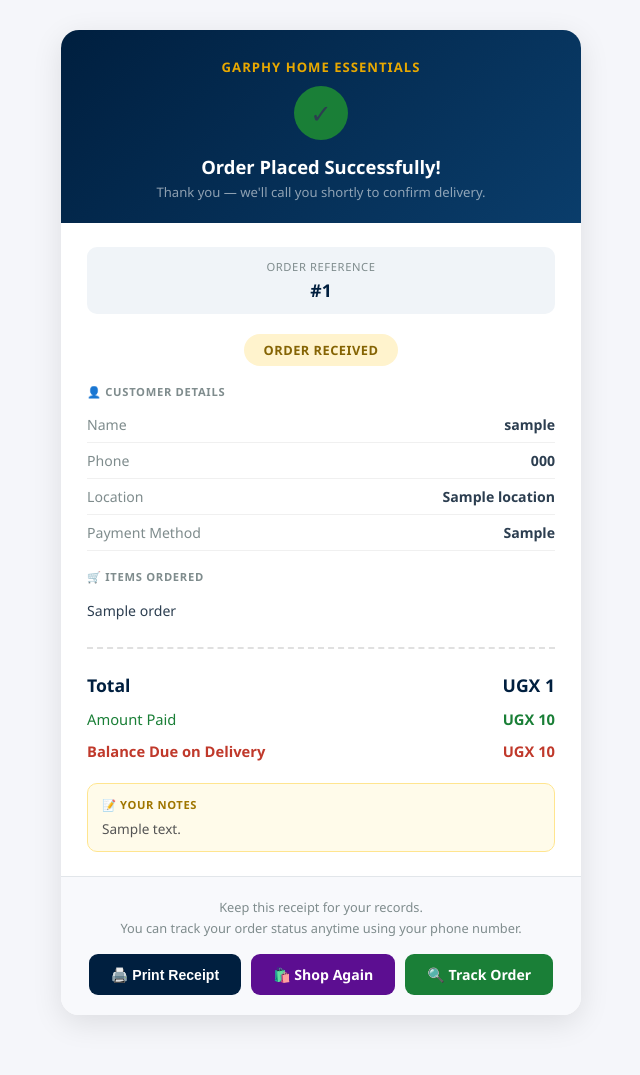
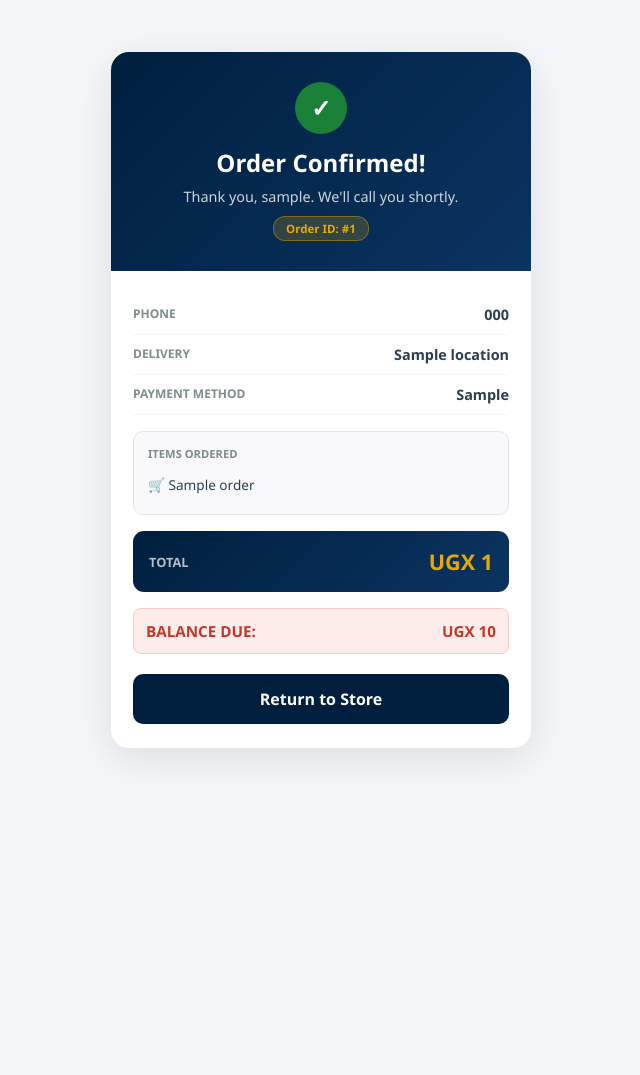
Before and after one commit to FAR-ANALYST/phionah-plastics, a Flask app: template templates/receipt.html in a window 1280 px wide. Shown: the whole page, without its empty margins (319-959 px from the left). After the commit the page ends 758 px from the top, so only its background shows below. Run offline with Flask 3, Linux system fonts and the light colour scheme; the template is opened without the code that fills it: most values are stand-ins (such as "Sample title", 1, 10 or a date in 2020).

Commit message:
Update receipt.html

```diff
--- a/templates/receipt.html
+++ b/templates/receipt.html
@@ -3,270 +3,114 @@
 <head>
     <meta charset="UTF-8">
     <meta name="viewport" content="width=device-width, initial-scale=1.0">
-    <title>Order Receipt — Garphy Home Essentials</title>
+    <title>Receipt - Garphy Home Essentials</title>
     <style>
         :root {
-            --navy:   #001f3f;
-            --purple: #5c0e91;
-            --gold:   #e8a800;
-            --green:  #1a7f37;
-            --light:  #f5f6fa;
-            --white:  #ffffff;
-            --border: #e2e6ea;
+            --navy:    #001f3f;
+            --purple:  #5c0e91;
+            --gold:    #e8a800;
+            --green:   #1a7f37;
+            --red:     #c0392b;
+            --light:   #f5f6fa;
+            --white:   #ffffff;
+            --border:  #e2e6ea;
+            --text:    #2c3e50;
+            --muted:   #7f8c8d;
         }
         *, *::before, *::after { box-sizing: border-box; margin: 0; padding: 0; }
-        body {
-            font-family: 'Segoe UI', system-ui, sans-serif;
-            background: var(--light);
-            padding: 30px 16px 60px;
-            color: #2c3e50;
+        body { font-family: 'Segoe UI', system-ui, sans-serif; background: var(--light); color: var(--text); display: flex; align-items: center; justify-content: center; min-height: 100vh; padding: 20px;}
+
+        .receipt {
+            background: var(--white); border-radius: 18px; width: 100%;
+            max-width: 420px; box-shadow: 0 10px 40px rgba(0,0,0,0.1);
+            animation: popIn 0.3s ease; overflow: hidden;
         }
-        .receipt {
-            max-width: 520px;
-            margin: auto;
-            background: var(--white);
-            border-radius: 18px;
-            box-shadow: 0 8px 30px rgba(0,0,0,0.1);
-            overflow: hidden;
+        @keyframes popIn { from { transform: scale(0.95); opacity: 0; } to { transform: scale(1); opacity: 1; } }
+
+        .receipt-header {
+            background: linear-gradient(135deg, var(--navy), #0a3460);
+            color: white; padding: 30px 22px; text-align: center;
+        }
+        .check-circle {
+            width: 52px; height: 52px; background: var(--green); border-radius: 50%;
+            display: flex; align-items: center; justify-content: center; margin: 0 auto 12px; font-size: 24px; font-weight: bold;
+        }
+        .receipt-ref {
+            display: inline-block; background: rgba(232,168,0,0.2); border: 1px solid rgba(232,168,0,0.4);
+            color: var(--gold); font-size: 0.72rem; font-weight: 800; padding: 4px 12px; border-radius: 12px; margin-top: 10px;
         }
 
-        /* Header */
-        .receipt-header {
-            background: linear-gradient(135deg, var(--navy), #0a3d6b);
-            padding: 28px 26px 22px;
-            text-align: center;
+        .receipt-body { padding: 24px 22px; }
+        .receipt-row { display: flex; justify-content: space-between; padding: 10px 0; border-bottom: 1px solid var(--light); }
+        .r-label { font-size: 0.75rem; color: var(--muted); font-weight: 700; text-transform: uppercase; }
+        .r-value { font-size: 0.9rem; color: var(--text); font-weight: 600; text-align: right; max-width: 60%; }
+
+        .receipt-items { background: #f9f9fb; border-radius: 10px; padding: 14px; margin: 16px 0; border: 1px solid var(--border); }
+        .receipt-item { font-size: 0.85rem; padding: 6px 0; border-bottom: 1px solid var(--border); display: flex; gap: 8px; line-height: 1.4; }
+        .receipt-item:last-child { border-bottom: none; }
+
+        .receipt-total {
+            background: linear-gradient(135deg, var(--navy), #0a3460); border-radius: 11px;
+            padding: 16px; display: flex; justify-content: space-between; align-items: center; margin: 16px 0;
         }
-        .receipt-header .tick {
-            width: 54px; height: 54px;
-            background: var(--green);
-            border-radius: 50%;
-            display: flex; align-items: center; justify-content: center;
-            font-size: 1.6rem;
-            margin: 0 auto 14px;
+        .receipt-total .tv { color: var(--gold); font-size: 1.35rem; font-weight: 900; }
+
+        .balance-row { background: #fdecea; border: 1px solid #f5c6cb; border-radius: 8px; padding: 12px; display: flex; justify-content: space-between; margin-bottom: 20px;}
+        .balance-row span { color: var(--red); font-weight: 800; font-size: 0.95rem; }
+
+        .btn-home {
+            display: block; width: 100%; text-align: center; padding: 14px;
+            background: var(--navy); color: white; border-radius: 10px;
+            text-decoration: none; font-weight: bold; transition: opacity 0.2s;
         }
-        .receipt-header h2 { color: var(--white); font-size: 1.15rem; font-weight: 900; margin-bottom: 4px; }
-        .receipt-header p  { color: rgba(255,255,255,0.55); font-size: 0.82rem; }
-        .brand { color: var(--gold); font-weight: 800; font-size: 0.82rem; margin-bottom: 10px; letter-spacing: 1px; text-transform: uppercase; }
-
-        /* Body */
-        .receipt-body { padding: 24px 26px; }
-
-        .ref-badge {
-            text-align: center;
-            background: #f0f4f8;
-            border-radius: 10px;
-            padding: 12px;
-            margin-bottom: 20px;
-        }
-        .ref-badge span { font-size: 0.7rem; color: #7f8c8d; display: block; margin-bottom: 4px; text-transform: uppercase; letter-spacing: 0.6px; }
-        .ref-badge strong { font-size: 1.1rem; color: var(--navy); font-weight: 900; }
-
-        .section-label {
-            font-size: 0.7rem;
-            font-weight: 800;
-            text-transform: uppercase;
-            letter-spacing: 0.7px;
-            color: #7f8c8d;
-            margin-bottom: 8px;
-            margin-top: 18px;
-        }
-
-        .info-row {
-            display: flex;
-            justify-content: space-between;
-            align-items: flex-start;
-            padding: 8px 0;
-            border-bottom: 1px solid #f0f0f0;
-            font-size: 0.88rem;
-            gap: 12px;
-        }
-        .info-row:last-child { border-bottom: none; }
-        .info-row .lbl { color: #7f8c8d; flex-shrink: 0; }
-        .info-row .val { font-weight: 600; text-align: right; color: #2c3e50; }
-
-        .items-list { margin: 8px 0; }
-        .item-entry {
-            padding: 9px 0;
-            border-bottom: 1px solid #f5f5f5;
-            font-size: 0.88rem;
-        }
-        .item-entry:last-child { border-bottom: none; }
-
-        .divider {
-            border: none;
-            border-top: 2px dashed #e0e0e0;
-            margin: 18px 0;
-        }
-
-        .total-row {
-            display: flex;
-            justify-content: space-between;
-            align-items: center;
-            padding: 6px 0;
-            font-size: 0.92rem;
-        }
-        .total-row.big { font-size: 1.1rem; font-weight: 900; color: var(--navy); }
-        .total-row.balance { color: #c0392b; font-weight: 700; }
-
-        .notes-box {
-            background: #fffbea;
-            border: 1.5px solid #ffe58f;
-            border-radius: 10px;
-            padding: 12px 14px;
-            margin-top: 16px;
-            font-size: 0.85rem;
-            color: #555;
-            line-height: 1.55;
-        }
-        .notes-box strong { display: block; font-size: 0.7rem; text-transform: uppercase; letter-spacing: 0.6px; color: #a07600; margin-bottom: 5px; }
-
-        /* Status badge */
-        .status-block {
-            text-align: center;
-            margin: 20px 0 10px;
-        }
-        .status-pill {
-            display: inline-block;
-            padding: 7px 20px;
-            border-radius: 20px;
-            font-size: 0.8rem;
-            font-weight: 800;
-            letter-spacing: 0.5px;
-            text-transform: uppercase;
-            background: #fff3cd;
-            color: #856404;
-        }
-
-        /* Footer */
-        .receipt-footer {
-            background: #f8f9fc;
-            border-top: 1px solid var(--border);
-            padding: 20px 26px;
-            text-align: center;
-        }
-        .receipt-footer p { font-size: 0.8rem; color: #7f8c8d; line-height: 1.6; margin-bottom: 16px; }
-
-        .btn-row { display: flex; gap: 10px; flex-wrap: wrap; justify-content: center; }
-        .btn {
-            padding: 11px 22px;
-            border-radius: 9px;
-            border: none;
-            font-size: 0.88rem;
-            font-weight: 700;
-            cursor: pointer;
-            transition: opacity 0.2s;
-            text-decoration: none;
-            display: inline-flex;
-            align-items: center;
-            gap: 6px;
-        }
-        .btn-print  { background: var(--navy);   color: white; }
-        .btn-home   { background: var(--purple);  color: white; }
-        .btn-track  { background: var(--green);   color: white; }
-        .btn:hover  { opacity: 0.85; }
-
-        @media print {
-            body { background: white; padding: 0; }
-            .receipt { box-shadow: none; border-radius: 0; }
-            .btn-row, .receipt-footer { display: none; }
-        }
+        .btn-home:hover { opacity: 0.9; }
     </style>
 </head>
 <body>
 
     <div class="receipt">
-
-    <!-- Header -->
         <div class="receipt-header">
-        <div class="brand">Garphy Home Essentials</div>
-        <div class="tick">✓</div>
-        <h2>Order Placed Successfully!</h2>
-        <p>Thank you — we'll call you shortly to confirm delivery.</p>
+            <div class="check-circle">✓</div>
+            <h2>Order Confirmed!</h2>
+            <p style="font-size: 0.9rem; margin-top: 8px; color: rgba(255,255,255,0.8);">Thank you, {{ order.username }}. We'll call you shortly.</p>
+            <div class="receipt-ref">Order ID: #{{ order.id }}</div>
         </div>
 
-    <!-- Body -->
         <div class="receipt-body">
-
-        <!-- Order reference -->
-        <div class="ref-badge">
-            <span>Order Reference</span>
-            <strong>#{{ order.id }}</strong>
+            <div class="receipt-row">
+                <span class="r-label">Phone</span>
+                <span class="r-value">{{ order.phone }}</span>
+            </div>
+            <div class="receipt-row">
+                <span class="r-label">Delivery</span>
+                <span class="r-value">{{ order.location }}</span>
+            </div>
+            <div class="receipt-row">
+                <span class="r-label">Payment Method</span>
+                <span class="r-value">{{ order.payment_method }}</span>
             </div>
 
-        <!-- Status -->
-        <div class="status-block">
-            <span class="status-pill">{{ order.status }}</span>
-        </div>
-
-        <!-- Customer details -->
-        <div class="section-label">👤 Customer Details</div>
-        <div class="info-row">
-            <span class="lbl">Name</span>
-            <span class="val">{{ order.username }}</span>
-        </div>
-        <div class="info-row">
-            <span class="lbl">Phone</span>
-            <span class="val">{{ order.phone }}</span>
-        </div>
-        <div class="info-row">
-            <span class="lbl">Location</span>
-            <span class="val">{{ order.location }}</span>
-        </div>
-        <div class="info-row">
-            <span class="lbl">Payment Method</span>
-            <span class="val">{{ order.payment_method }}</span>
-        </div>
-
-        <!-- Items -->
-        <div class="section-label">🛒 Items Ordered</div>
-        <div class="items-list">
-            {% set items = order.item_name.split(', ') %}
-            {% for item in items %}
-            <div class="item-entry">{{ item }}</div>
+            <div class="receipt-items">
+                <div style="font-size:0.7rem; color:var(--muted); font-weight:bold; margin-bottom:8px;">ITEMS ORDERED</div>
+                {% for item in order.item_name.split(', ') %}
+                    <div class="receipt-item">🛒 {{ item }}</div>
                 {% endfor %}
             </div>
 
-        <hr class="divider">
+            <div class="receipt-total">
+                <span style="color:rgba(255,255,255,0.7); font-size:0.8rem; font-weight:700;">TOTAL</span>
+                <span class="tv">UGX {{ "{:,}".format(order.total_price) }}</span>
+            </div>
 
-        <!-- Totals -->
-        <div class="total-row big">
-            <span>Total</span>
-            <span>UGX {{ "{:,}".format(order.total_price) }}</span>
-        </div>
-        <div class="total-row">
-            <span style="color:#1a7f37;">Amount Paid</span>
-            <span style="color:#1a7f37;font-weight:700;">UGX {{ "{:,}".format(order.amount_paid) }}</span>
-        </div>
             {% if order.balance > 0 %}
-        <div class="total-row balance">
-            <span>Balance Due on Delivery</span>
+            <div class="balance-row">
+                <span>BALANCE DUE:</span>
                 <span>UGX {{ "{:,}".format(order.balance) }}</span>
             </div>
             {% endif %}
 
-        <!-- Notes -->
-        {% if order.notes %}
-        <div class="notes-box">
-            <strong>📝 Your Notes</strong>
-            {{ order.notes }}
+            <a href="/" class="btn-home">Return to Store</a>
         </div>
-        {% endif %}
-
-    </div>
-
-    <!-- Footer -->
-    <div class="receipt-footer">
-        <p>
-            Keep this receipt for your records.<br>
-            You can track your order status anytime using your phone number.
-        </p>
-        <div class="btn-row">
-            <button class="btn btn-print" onclick="window.print()">🖨️ Print Receipt</button>
-            <a class="btn btn-home" href="/">🛍️ Shop Again</a>
-            <a class="btn btn-track" href="/?track=1">🔍 Track Order</a>
-        </div>
-    </div>
-
     </div>
 
 </body>
```
Lines whose indentation alone changed are shown as unchanged.
